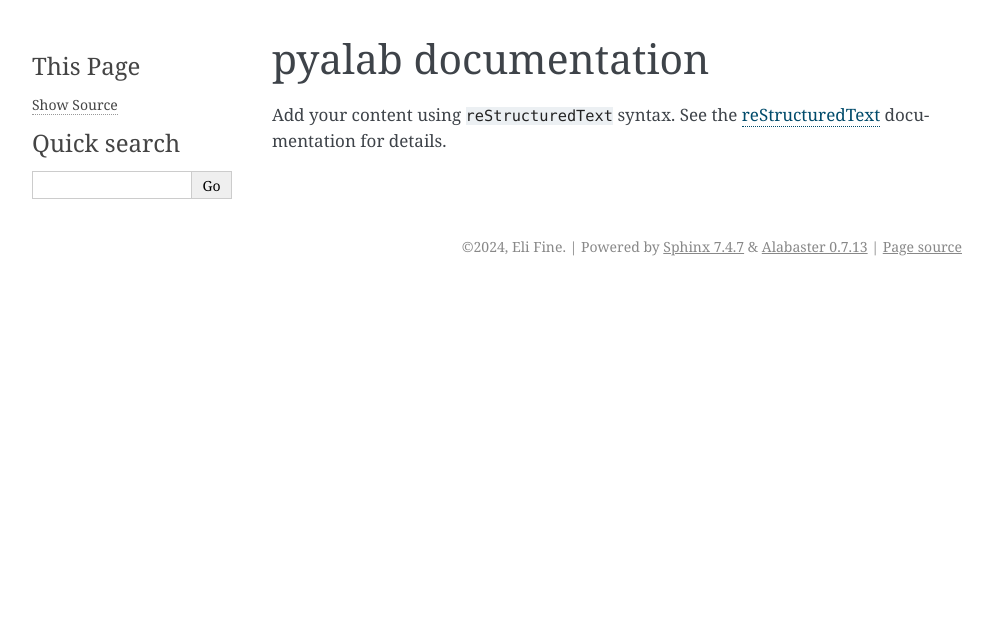
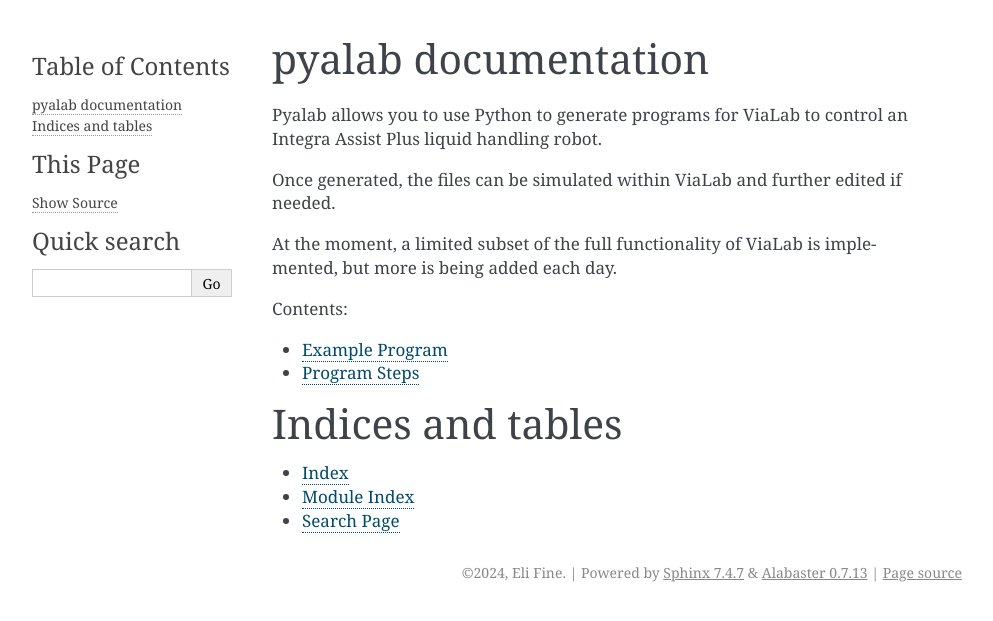
Before and after one commit to LabAutomationAndScreening/pyalab, a Sphinx documentation site: the page built from docs/index.rst, in a window 1280 px wide. Shown: the top 621 px of the page, without its empty margins (148-1141 px from the left). Built offline with Sphinx 7.4.7, drawn with Linux system fonts in a browser that asks for light colours.

Commit message:
Add basic Sphinx documentation (#8)
## Why is this change necessary?
Need some initial basic documentation before release


 ## How does this change address the issue?
Adds a basic example and documentation of the transfer step.


 ## What side effects does this change have?
None


 ## How is this change tested?
Building docs locally

---------

Co-authored-by: Eli Fine <ejfine@gmail.com>

```diff
--- a/docs/conf.py
+++ b/docs/conf.py
@@ -16,6 +16,7 @@
 extensions = [
     "sphinx.ext.autodoc",
     "sphinx.ext.napoleon",
+    "sphinxcontrib.autodoc_pydantic",
 ]
 
 templates_path = ["_templates"]
--- a/docs/index.rst
+++ b/docs/index.rst
@@ -6,11 +6,23 @@
 pyalab documentation
 ====================
 
-Add your content using ``reStructuredText`` syntax. See the
-`reStructuredText <https://www.sphinx-doc.org/en/master/usage/restructuredtext/index.html>`_
-documentation for details.
+Pyalab allows you to use Python to generate programs for ViaLab to control an Integra Assist Plus liquid handling robot.
+
+Once generated, the files can be simulated within ViaLab and further edited if needed.
+
+At the moment, a limited subset of the full functionality of ViaLab is implemented, but more is being added each day.
 
 
 .. toctree::
    :maxdepth: 2
    :caption: Contents:
+
+   example
+   steps
+
+Indices and tables
+==================
+
+* :ref:`genindex`
+* :ref:`modindex`
+* :ref:`search`
--- a/docs/requirements.txt
+++ b/docs/requirements.txt
@@ -1 +1,2 @@
 sphinx==8.1.3
+autodoc_pydantic==2.2.0
--- /dev/null
+++ b/docs/steps.rst
@@ -0,0 +1,8 @@
+.. _steps:
+
+Program Steps
+=============
+
+
+.. automodule:: pyalab.steps.transfer
+    :members:
--- a/pyproject.toml
+++ b/pyproject.toml
@@ -1,6 +1,6 @@
 [project]
 name = "pyalab"
-version = "0.1.0"
+version = "0.1.1"
 description = "Generating programs for ViaLab to control an Integra Assist Plus liquid handling robot"
 authors = [
     {name = "Eli Fine"},
@@ -30,6 +30,7 @@
     "syrupy>=4.8.0",
     "pytest-mock>=3.14.0",
     "faker>=31.1.0",
+    "autodoc_pydantic==2.2.0",
 
     # Managed by upstream template
     "pyright>=1.1.391",
```
Also changed, not shown: README.md (+2 -0 lines), docs/example.rst (added, +59 -0 lines), 2 other files.
